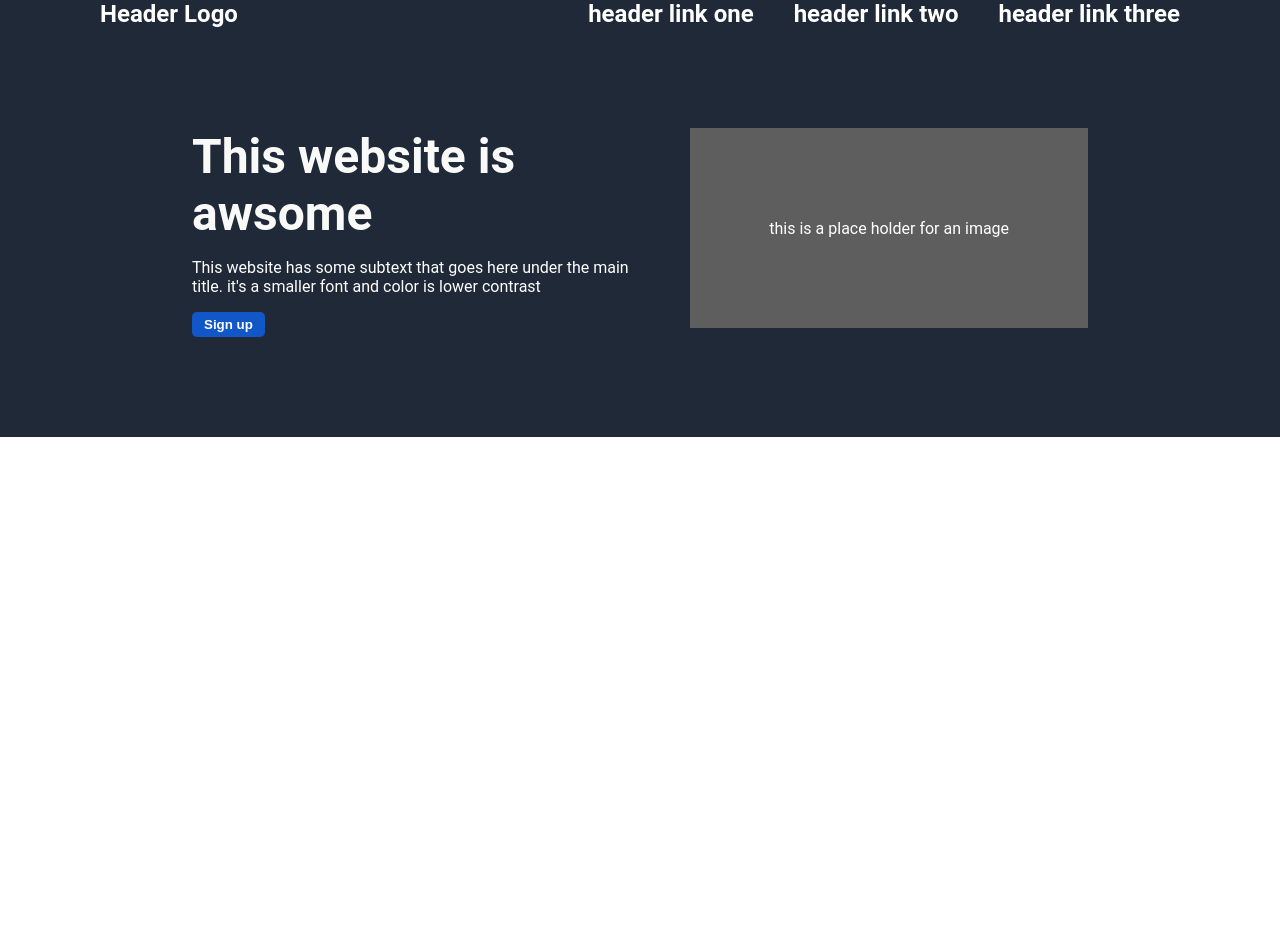
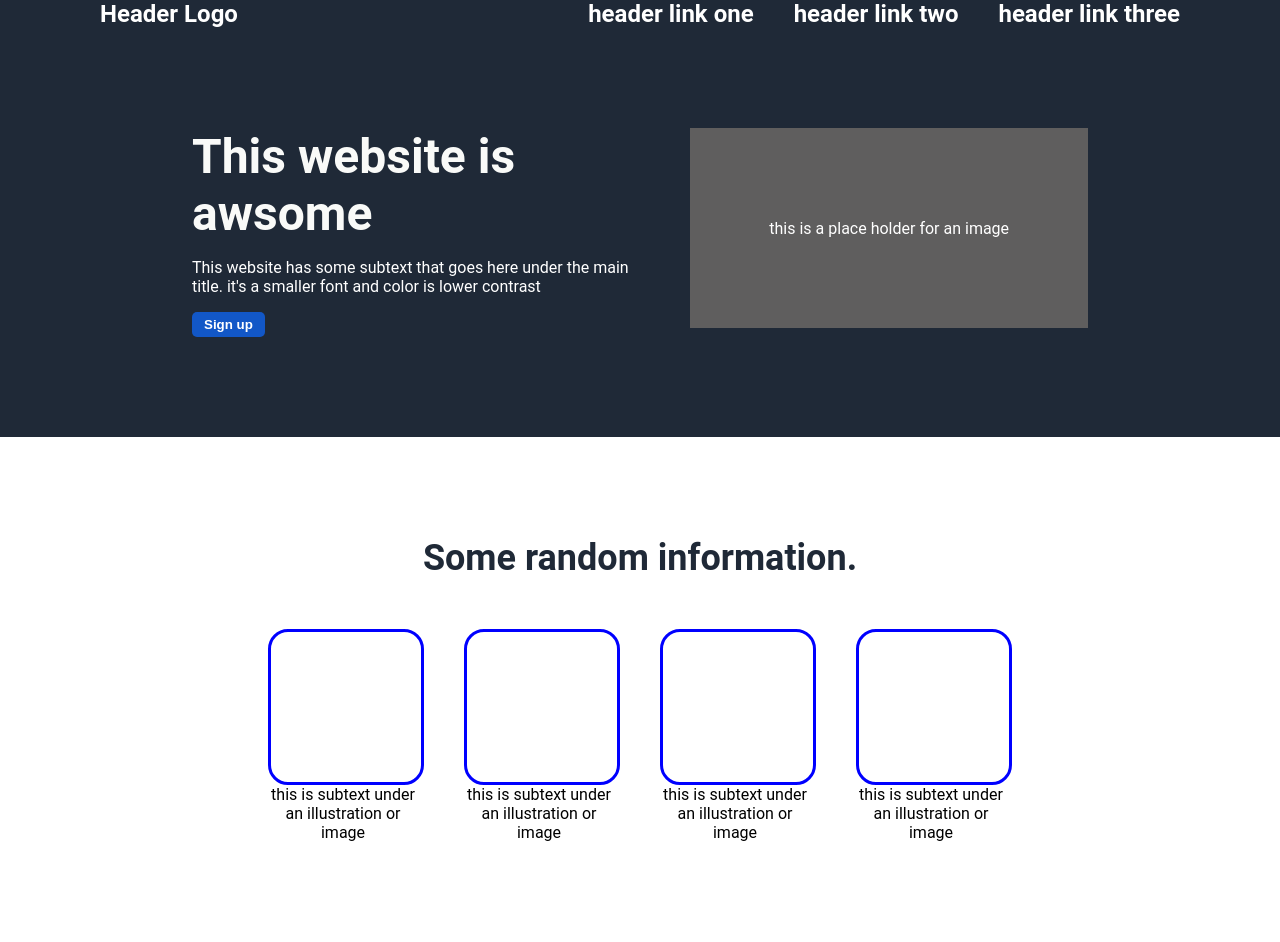
Before and after one commit to KarimMaged1996/Odin-Landing-Page, a plain HTML site: page index.html in a window 1280 px wide. Before the commit the page ends 800 px from the top, so only its background shows below. Drawn offline with Linux system fonts and the light colour scheme.

Commit message:
Finish the Second section content and style

```diff
--- a/index.html
+++ b/index.html
@@ -30,6 +30,29 @@
             <span>this is a place holder for an image</span>
         </div>
     </div>
+    <div class="sectionTwo">
+        <div class="sectionTwoFirstChild">
+            Some random information.
+        </div>
+        <div class="sectionTwoSecondChild">
+            <div class="image1">
+                 <div id="imageHolder"></div>
+                 <div id="imageText">this is subtext under an illustration or image</div>
+            </div>
+            <div class="image2">
+                <div id="imageHolder"></div>
+                <div id="imageText">this is subtext under an illustration or image</div>
+           </div>
+           <div class="image3">
+            <div id="imageHolder"></div>
+            <div id="imageText">this is subtext under an illustration or image</div>
+       </div>
+       <div class="image4">
+        <div id="imageHolder"></div>
+        <div id="imageText">this is subtext under an illustration or image</div>
+   </div>
+        </div>
+    </div>
 
 </body>
 </html>
--- a/styles.css
+++ b/styles.css
@@ -78,3 +78,35 @@ a{
     color: white;
     font-weight: bold;
 }
+
+.sectionTwo{
+    height: 25%;
+    padding: 100px 0px 100px 0px;
+}
+
+.sectionTwoFirstChild{
+    text-align: center;
+    font-size: 36px;
+    font-weight: bolder;
+    color: #1F2937;
+    margin-bottom: 50px;
+}
+
+#imageHolder{
+    height: 150px;
+    width: 150px;
+    border: solid;
+    border-color: blue;
+    border-radius: 20px;
+}
+
+ #imageText{
+    width: 150px;
+    text-align: center;
+ }
+
+.sectionTwoSecondChild{
+    display: flex;
+    justify-content: center;
+    gap: 40px;
+}
```
